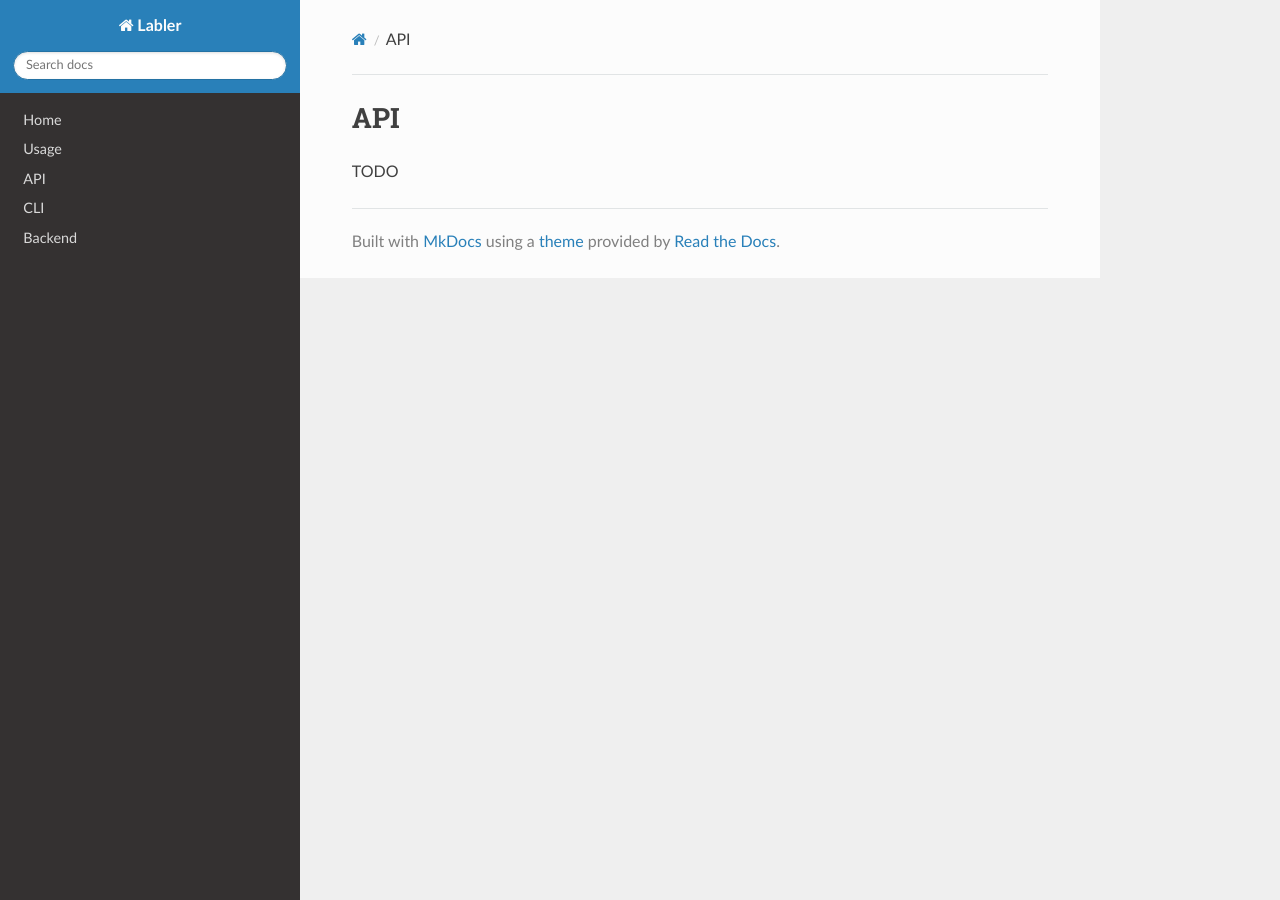
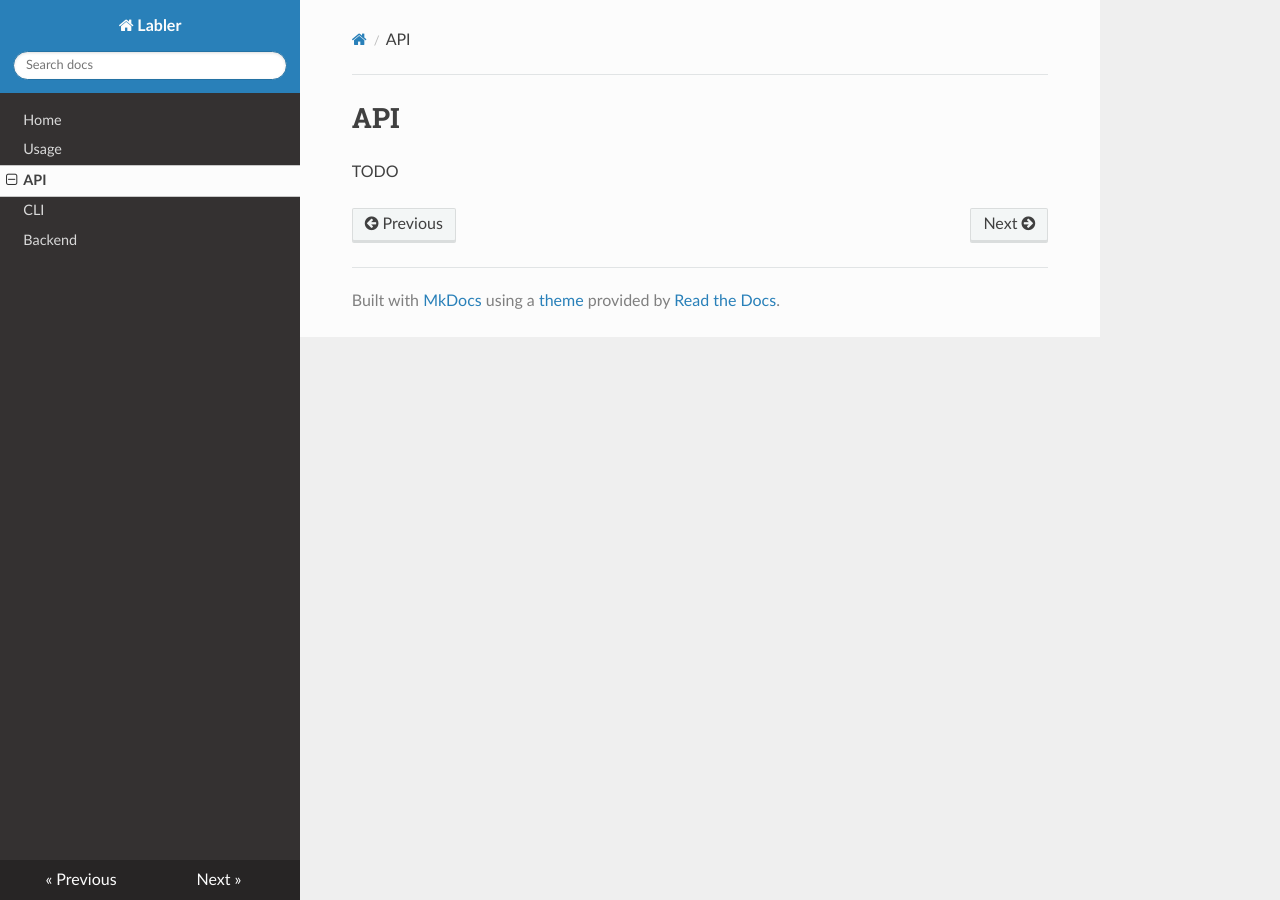
Before and after one commit to thenetcircle/coop-labler, an MkDocs documentation site: the page built from docs/md/api.md, in a window 1280 px wide. Built offline with MkDocs 1.6.1, drawn with Linux system fonts in a browser that asks for light colours; nearby versions of some CDN libraries; old or Windows-style settings are respelled for this version of MkDocs; part of the change alters nothing that is shown.

Commit message:
md folder

```diff
--- a/mkdocs.yml
+++ b/mkdocs.yml
@@ -1,5 +1,5 @@
 site_name: Labler
-pages:
+nav:
     - Home: index.md
     - Usage: md/usage.md
     - API: md/api.md
```
Also changed, not shown: docs/md/api.md (renamed from docs/api.md), docs/md/backend.md (renamed from docs/backend.md), docs/md/cli.md (renamed from docs/cli.md), docs/md/usage.md (renamed from docs/usage.md).
